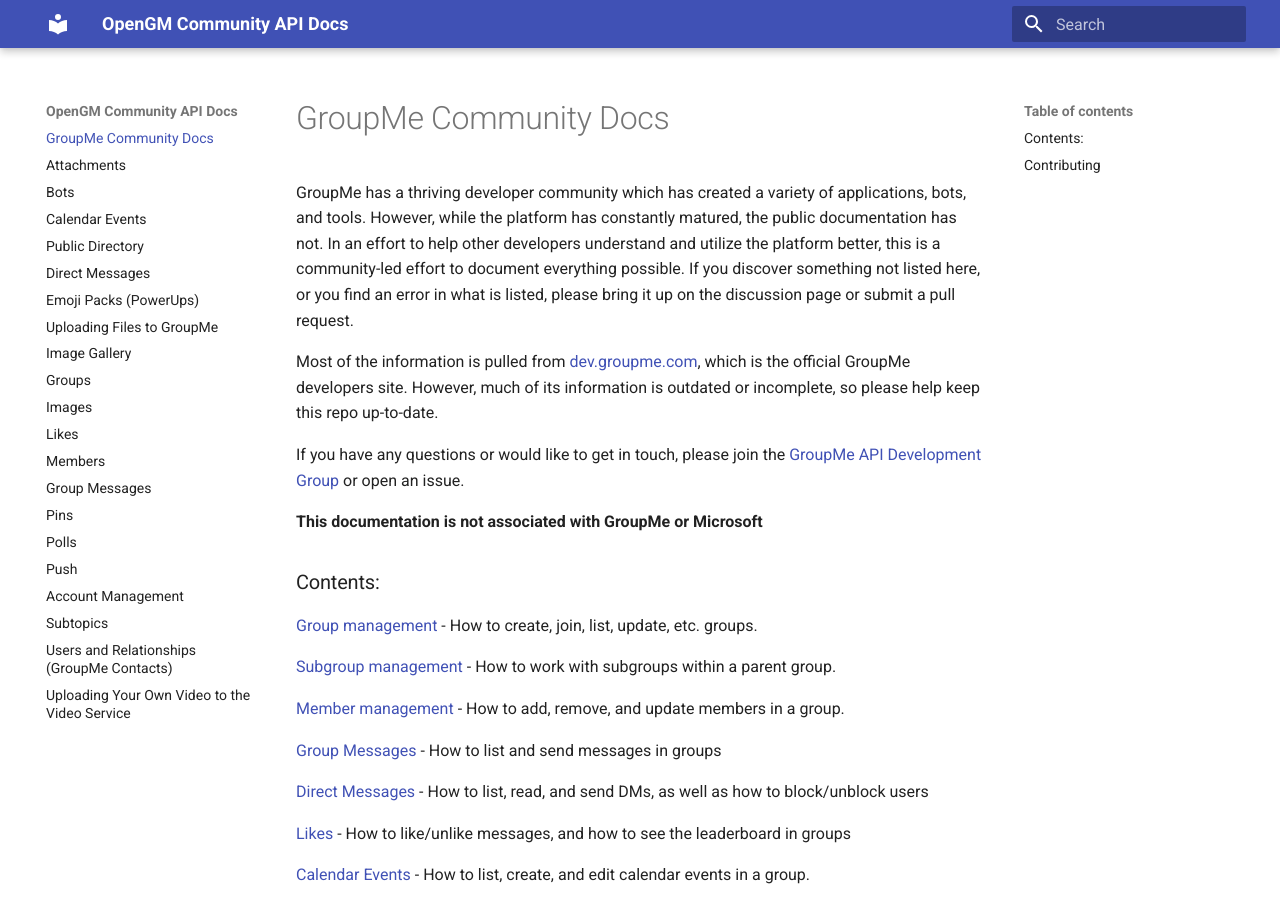
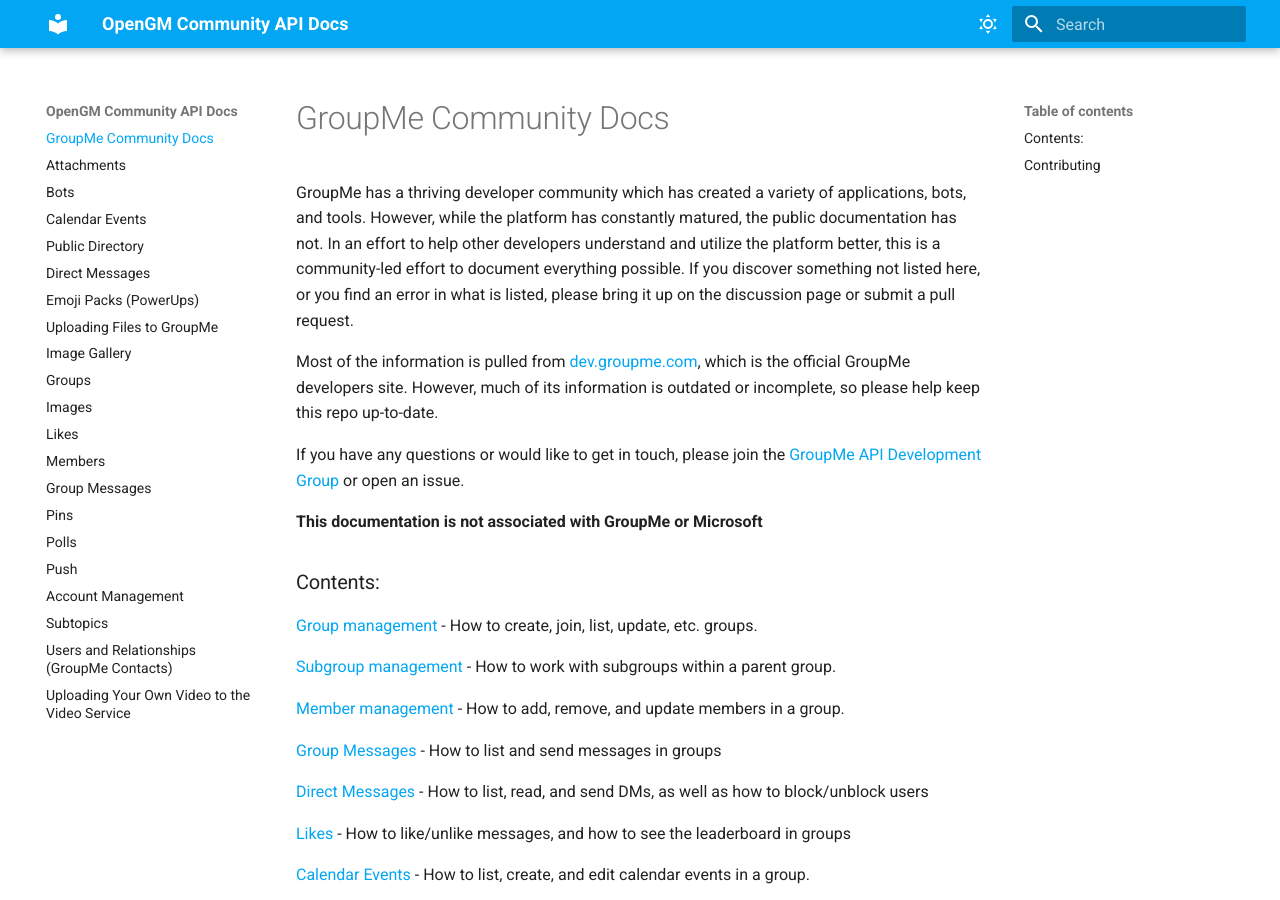
Before and after one commit to groupme-js/GroupMeCommunityDocs, an MkDocs documentation site: the page built from docs/index.md, in a window 1280 px wide and 900 px high. Built offline with MkDocs 1.6.1 and Material for MkDocs 9.7.7, drawn with Linux system fonts in a browser that asks for light colours.

Commit message:
updated material themes

```diff
--- a/mkdocs.yml
+++ b/mkdocs.yml
@@ -2,3 +2,19 @@
 site_url: https://AlureonTheVirus.github.io/GroupMeCommunityDocs
 theme:
   name: material
+  palette:
+    # Palette toggle for light mode
+    - scheme: default
+      primary: light blue
+      accent: blue
+      toggle:
+        icon: material/weather-sunny
+        name: Switch to dark mode
+
+    # Palette toggle for dark mode
+    - scheme: slate
+      primary: light blue
+      accent: blue
+      toggle:
+        icon: material/weather-night
+        name: Switch to light mode
```
